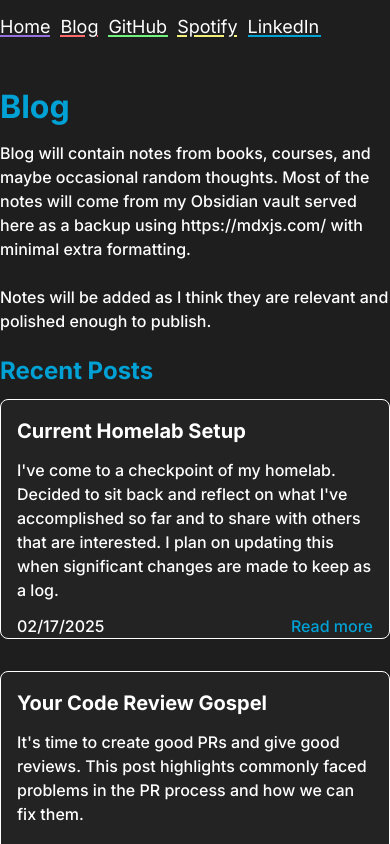
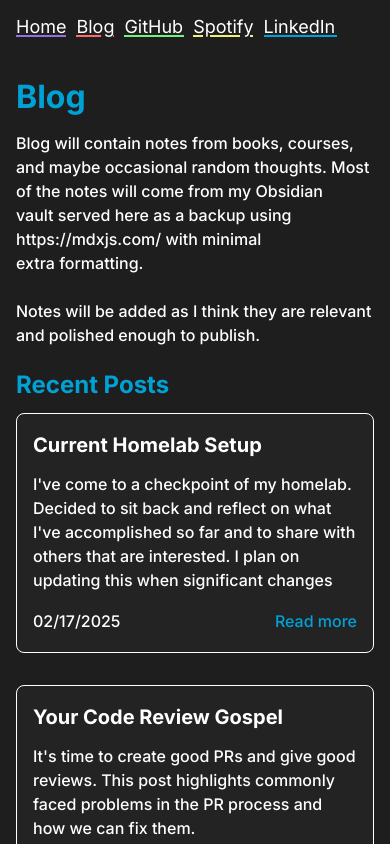
Before and after one commit to NickTheWilder/website, a Next.js app: page /blog in a window 390 px wide. Shown: the top 844 px of the page. Built offline with nearby package versions, Linux system fonts and the light colour scheme; a web font is replaced by a local one.

Commit message:
much better

```diff
--- a/src/app/blog/page.module.css
+++ b/src/app/blog/page.module.css
@@ -17,6 +17,12 @@
     padding: 0;
 }
 
+@media (max-width: 1024px) {
+    .intro {
+        margin: 0 1rem 0 1rem;
+    }
+}
+
 @media (max-width: 768px) {
     .blogGrid {
         grid-template-columns: 1fr;
--- a/src/app/blog/page.tsx
+++ b/src/app/blog/page.tsx
@@ -8,19 +8,14 @@ import Header from "@/components/header";
 export default function Blog(): JSX.Element {
     return (
         <div style={{ display: "block" }}>
-            <header style={{ width: "100%", display: "block" }}>
             <Header />
-            </header>
-            <div style={{ width: "100%" }}>
             <div className={styles.intro}>
                 <h1 className={styles.introTitle}>Blog</h1>
                 <p>
                     Blog will contain notes from books, courses, and maybe
-                        occasional random thoughts. Most of the notes will come
-                        from my Obsidian vault served here as a backup using{" "}
-                        <Link href="https://mdxjs.com/">
-                            https://mdxjs.com/
-                        </Link>{" "}
+                    occasional random thoughts. Most of the notes will come from
+                    my Obsidian vault served here as a backup using{" "}
+                    <Link href="https://mdxjs.com/">https://mdxjs.com/</Link>{" "}
                     with minimal extra formatting.
                 </p>
                 <br />
@@ -42,6 +37,5 @@ export default function Blog(): JSX.Element {
                 </div>
             </div>
         </div>
-        </div>
     );
 }
--- a/src/app/components/blogPreview.module.css
+++ b/src/app/components/blogPreview.module.css
@@ -39,8 +39,13 @@
     text-decoration: underline;
 }
 
-@media (max-width: 768px) {
+@media (max-width: 834px) {
     .blogContainer {
         min-height: 150px;
     }
+    .blogDescription {
+        max-height: 125px;
+        overflow: hidden;
+        text-overflow: ellipsis;
+    }
 }
--- a/src/app/globals.css
+++ b/src/app/globals.css
@@ -75,7 +75,13 @@ h6 {
 }
 
 .mdx-content {
-    max-width: 900px;
+    max-width: 65.75rem;
+}
+
+@media (max-width: 1024px) {
+    .mdx-content {
+        margin: 0 1rem 0 1rem;
+    }
 }
 
 .mdx-content a {
--- a/src/components/blogContainer.tsx
+++ b/src/components/blogContainer.tsx
@@ -9,9 +9,7 @@ interface BlogProps {
 export default function BlogContainer(props: BlogProps): JSX.Element {
     return (
         <div style={{ display: "block" }}>
-            <div style={{ width: "100%", display: "block", marginTop: "15px" }}>
-                <Header />
-            </div>
+            <Header />
             <article className="mdx-content">{props.children}</article>
         </div>
     );
--- a/src/components/header.module.css
+++ b/src/components/header.module.css
@@ -21,3 +21,9 @@
     width: 50px;
     background-color: #9370db;
 }
+
+@media (max-width: 1024px) {
+    .header {
+        margin: 0 1rem 0 1rem;
+    }
+}
```
Lines whose indentation alone changed are shown as unchanged.
